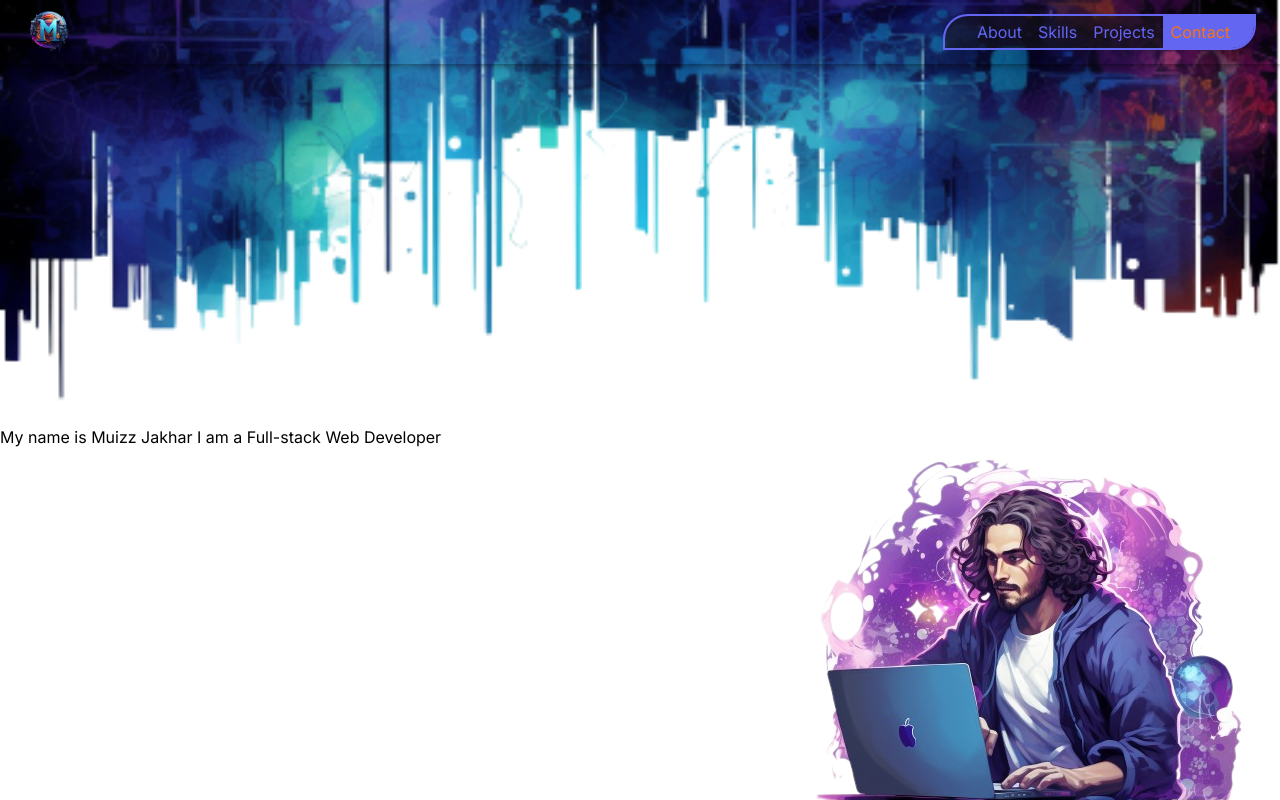
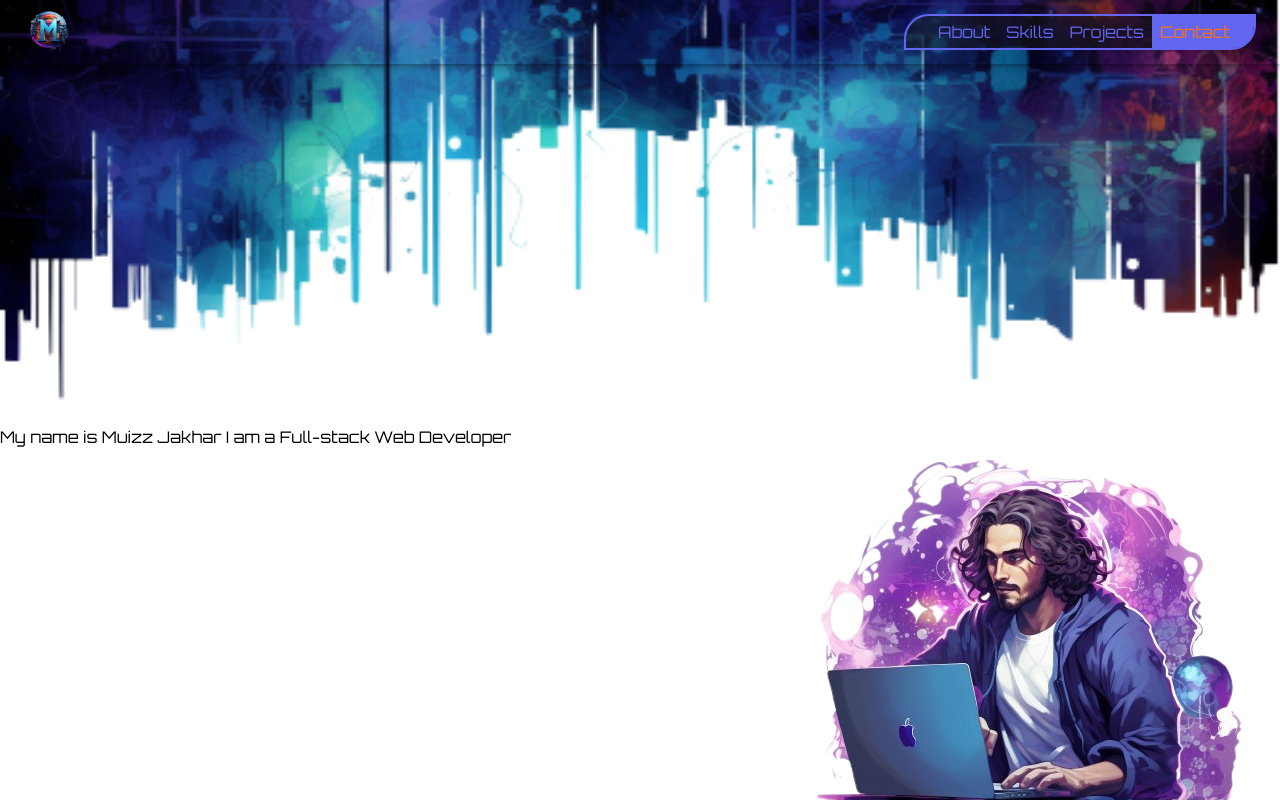
Before and after one commit to MtJakhar/my-portfolio, a Next.js app: page / in a window 1280 px wide. Shown: the top 800 px of the page. Built offline with nearby package versions, Linux system fonts and the light colour scheme.

Commit message:
added new fonts

```diff
--- a/app/layout.js
+++ b/app/layout.js
@@ -1,17 +1,18 @@
-import './globals.css'
-import { Inter } from 'next/font/google'
+import "./globals.css";
+import { Inter } from "next/font/google";
+import { Orbitron } from "next/font/google";
 
-const inter = Inter({ subsets: ['latin'] })
+const orbitron = Orbitron({ subsets: ["latin"] });
 
 export const metadata = {
-  title: 'Create Next App',
-  description: 'Generated by create next app',
-}
+  title: "Create Next App",
+  description: "Generated by create next app",
+};
 
 export default function RootLayout({ children }) {
   return (
     <html lang="en">
-      <body className={inter.className}>{children}</body>
+      <body className={orbitron.className}>{children}</body>
     </html>
-  )
+  );
 }
```
